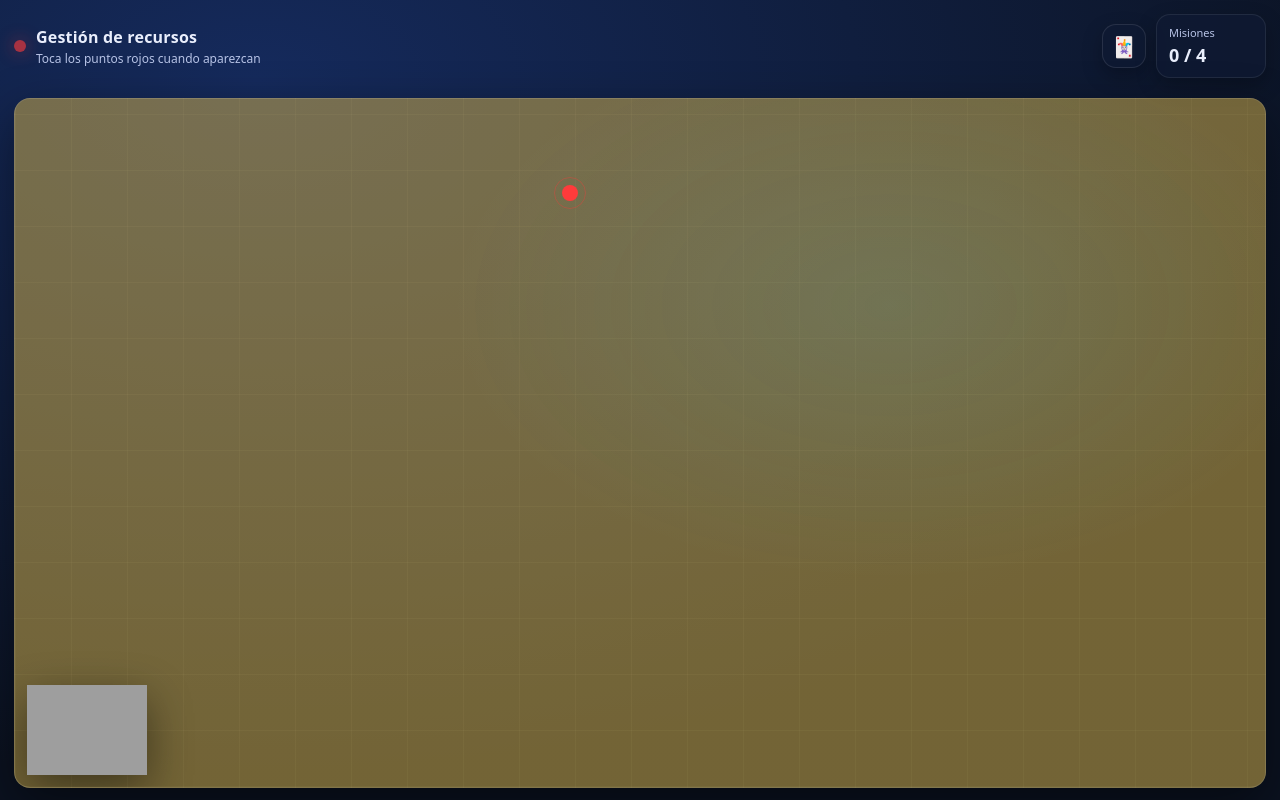
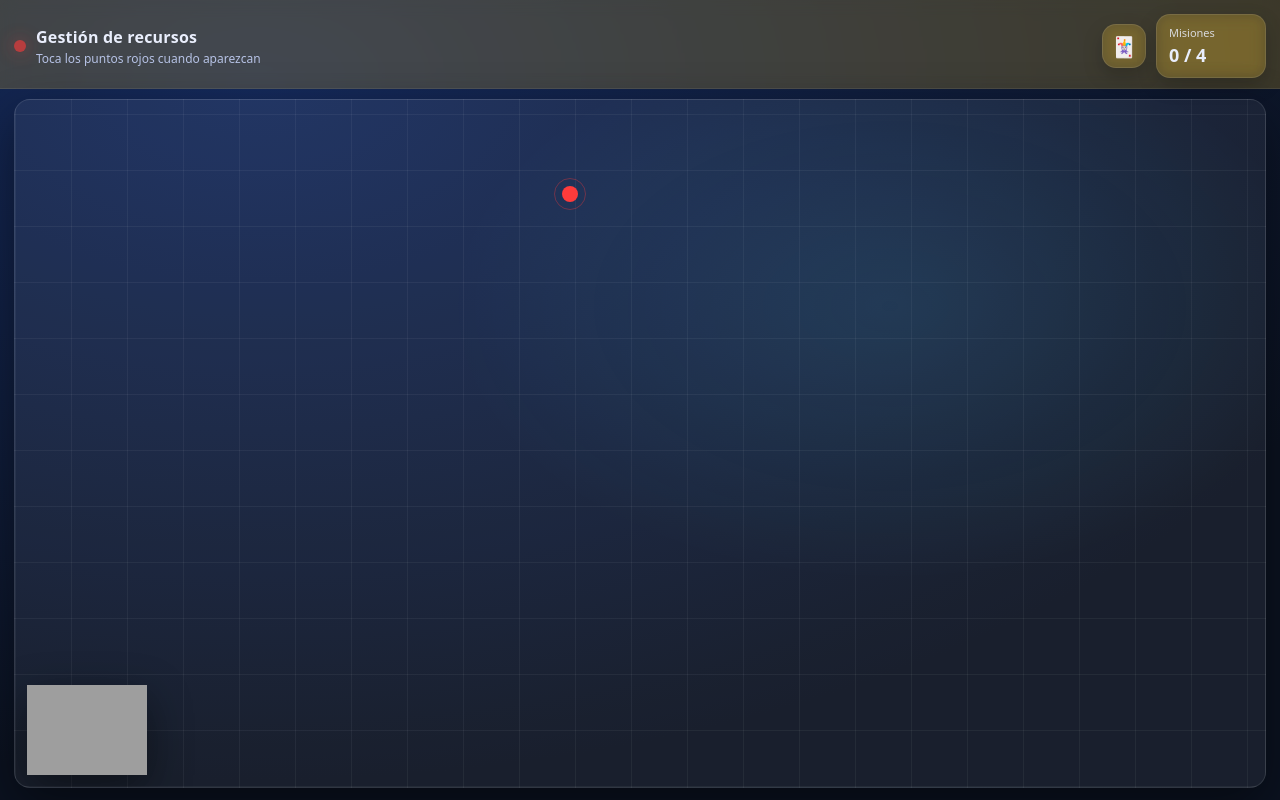
Before and after one commit to busterin/monogame, a plain HTML site: page index.html in a window 1280 px wide. Drawn offline with Linux system fonts and the light colour scheme; grey boxes are pictures that could not be loaded.

Commit message:
Actualizar style.css

```diff
--- a/style.css
+++ b/style.css
@@ -7,24 +7,37 @@
   --accent:#55d6ff;
   --danger:#ff3b3b;
   --warn:#ffd54a;
-  --mustard:#c9a332;  /* fondo mostaza */
+  --mustard:#c9a332;
   --ok:#2ee59d;
   --shadow: 0 18px 50px rgba(0,0,0,.45);
   --radius:16px;
 }
 
 *{ box-sizing:border-box; }
-html,body{ height:100%; margin:0; font-family: system-ui, -apple-system, Segoe UI, Roboto, Arial, sans-serif; background: radial-gradient(1200px 700px at 20% 10%, #152a5c, var(--bg)); color:var(--text); }
+html,body{ height:100%; margin:0; font-family: system-ui, -apple-system, Segoe UI, Roboto, Arial, sans-serif; }
+
+/* Mostaza en el fondo general (bordes/padding alrededor del mapa y topbar) */
+body{
+  background:
+    radial-gradient(1200px 700px at 20% 10%, #152a5c, var(--bg)),
+    linear-gradient(0deg, rgba(201,163,50,.55), rgba(201,163,50,.55));
+  color:var(--text);
+}
+
 button{ font-family:inherit; }
 
 .app{ min-height:100%; display:flex; flex-direction:column; }
 
+/* Barra superior con toque mostaza detrás */
 .topbar{
   display:flex;
   gap:12px;
   align-items:center;
   justify-content:space-between;
   padding:14px 14px 10px;
+  background: rgba(201,163,50,.25);
+  border-bottom: 1px solid rgba(255,255,255,.08);
+  backdrop-filter: blur(8px);
 }
 
 .brand{ display:flex; gap:10px; align-items:center; min-width: 220px; }
@@ -39,33 +52,35 @@ button{ font-family:inherit; }
 
 .hud{ display:flex; gap:10px; align-items:center; }
 .hud-card{
-  background: rgba(15,26,51,.75);
-  border: 1px solid rgba(255,255,255,.08);
+  background: rgba(201,163,50,.22);
+  border: 1px solid rgba(255,255,255,.10);
   border-radius:14px;
   padding:10px 12px;
   min-width: 110px;
-  box-shadow: 0 8px 20px rgba(0,0,0,.25);
+  box-shadow: 0 8px 20px rgba(0,0,0,.20);
+  backdrop-filter: blur(8px);
 }
-.hud-label{ font-size:11px; color:var(--muted); }
+.hud-label{ font-size:11px; color:rgba(233,238,252,.85); }
 .hud-value{ font-size:18px; font-weight:800; margin-top:3px; }
 
 .hud-icon-btn{
   width: 44px;
   height: 44px;
   border-radius: 14px;
-  background: rgba(15,26,51,.75);
+  background: rgba(201,163,50,.22);
   border: 1px solid rgba(255,255,255,.10);
-  box-shadow: 0 8px 20px rgba(0,0,0,.25);
+  box-shadow: 0 8px 20px rgba(0,0,0,.20);
   cursor:pointer;
   display:grid;
   place-items:center;
+  backdrop-filter: blur(8px);
 }
 .hud-icon-btn:active{ transform: translateY(1px); }
 .deck-icon{ font-size:20px; }
 
 .stage{ flex:1; padding: 10px 14px 12px; display:flex; }
 
-/* Mostaza detrás de la cuadrícula (la cuadrícula vuelve a su color original) */
+/* MAPA: cuadrícula ORIGINAL (sin mostaza en el mapa) */
 .map{
   flex:1;
   position:relative;
@@ -73,9 +88,6 @@ button{ font-family:inherit; }
   background:
     radial-gradient(800px 500px at 70% 30%, rgba(85,214,255,.10), transparent 55%),
     linear-gradient(0deg, rgba(255,255,255,.06), rgba(255,255,255,.06)),
-    /* base mostaza */
-    linear-gradient(0deg, rgba(201,163,50,.50), rgba(201,163,50,.50)),
-    /* cuadrícula (original) */
     repeating-linear-gradient(90deg, rgba(255,255,255,.05), rgba(255,255,255,.05) 1px, transparent 1px, transparent 56px),
     repeating-linear-gradient(0deg, rgba(255,255,255,.05), rgba(255,255,255,.05) 1px, transparent 1px, transparent 56px);
   border: 1px solid rgba(255,255,255,.10);
@@ -126,7 +138,7 @@ button{ font-family:inherit; }
   border-color: rgba(255,213,74,.35);
 }
 
-/* Lista para resolver: amarilla y parpadeo exagerado */
+/* Lista para resolver: amarilla + parpadeo exagerado */
 .point.ready{
   background: var(--warn);
   animation: megaBlinkYellow .55s infinite !important;
@@ -193,7 +205,7 @@ button{ font-family:inherit; }
 }
 .char:hover{ transform: translateY(-1px); }
 .char .name{ font-weight:900; }
-.char .tag{ font-size:12px; color: var(--muted); }
+.char .tag{ font-size:12px; color: var(--muted); display:none; }
 .char.selected{
   border-color: rgba(85,214,255,.7);
   background: rgba(85,214,255,.10);
@@ -220,8 +232,9 @@ button{ font-family:inherit; }
 }
 
 .hint{ margin-top:10px; font-size:12px; color: var(--muted); }
+
 .modal-actions{ display:flex; align-items:center; justify-content:space-between; gap:12px; flex-wrap:wrap; }
-.chance{ font-size:13px; color: var(--muted); }
+.modal-actions.end{ justify-content:flex-end; }
 
 .btn{
   appearance:none;
```
